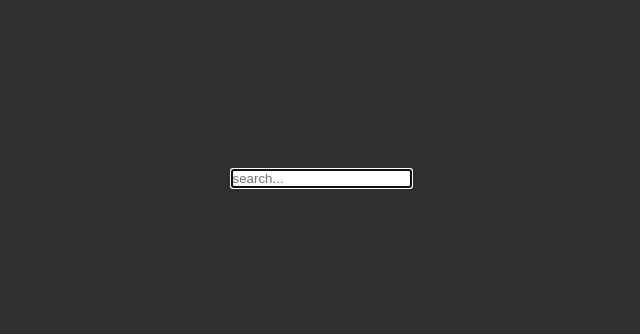
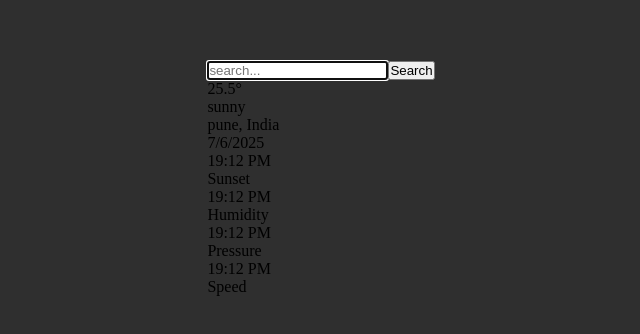
Before and after one commit to muktinathrajbanshi/reactFiveProject, a React (Create React App) app: page / in a window 1280 px wide. Shown: the part 222-556 px from the top of the page, without its empty margins (319-959 px from the left). Built offline with nearby package versions, Linux system fonts and the light colour scheme; some icons are missing.

Commit message:
my static webpage is created but css and dynamic is remain

```diff
--- a/src/component/weather/temp.js
+++ b/src/component/weather/temp.js
@@ -12,8 +12,70 @@
                 id="search"
                 className="searchTerm"
               />
+              <button className="searchButton" type="button">
+                Search
+              </button>
         </div>
       </div>
+      {/* our temp card */}
+        <article className="width">
+            <div className="weatherIcon">
+                <i className={"wi wi-day-sunny"}></i>
+            </div>
+            <div className="weatherInfo">
+                <div className="temperature">
+                    <span>25.5&deg;</span>
+                </div>
+                <div className="description">
+                    <div className="weatherCondition">sunny </div>
+                    <div className="place">pune, India</div>
+                </div>
+            </div>
+            <div className="date"> { new Date().toLocaleDateString()} </div>
+            {/* our 4 column section */}
+            <div className="extra-temp">
+                <div className="temp-info-minmax">
+                    <div className="two-sided-section">
+                        <p>
+                        <i className={"wi wi-sunset"}></i>
+                        </p>
+                        <p className="extra-info-leftside">
+                        19:12 PM <br />
+                        Sunset
+                        </p>
+                    </div>
+                    <div className="two-sided-section">
+                        <p>
+                        <i className={"wi wi-humidity"}></i>
+                        </p>
+                        <p className="extra-info-leftside">
+                        19:12 PM <br />
+                        Humidity
+                        </p>
+                    </div>
+                </div>
+                <div className="weather-extra-info">
+                    <div className="two-sided-section">
+                        <p>
+                        <i className={"wi wi-rain"}></i>
+                        </p>
+                        <p className="extra-info-leftside">
+                        19:12 PM <br />
+                        Pressure
+                        </p>
+                    </div>
+                    <div className="two-sided-section">
+                        <p>
+                        <i className={"wi wi-strong-wind"}></i>
+                        </p>
+                        <p className="extra-info-leftside">
+                        19:12 PM <br />
+                        Speed
+                        </p>
+                    </div>
+                </div>
+            </div>
+        </article>
     </>
   )
 }
```
